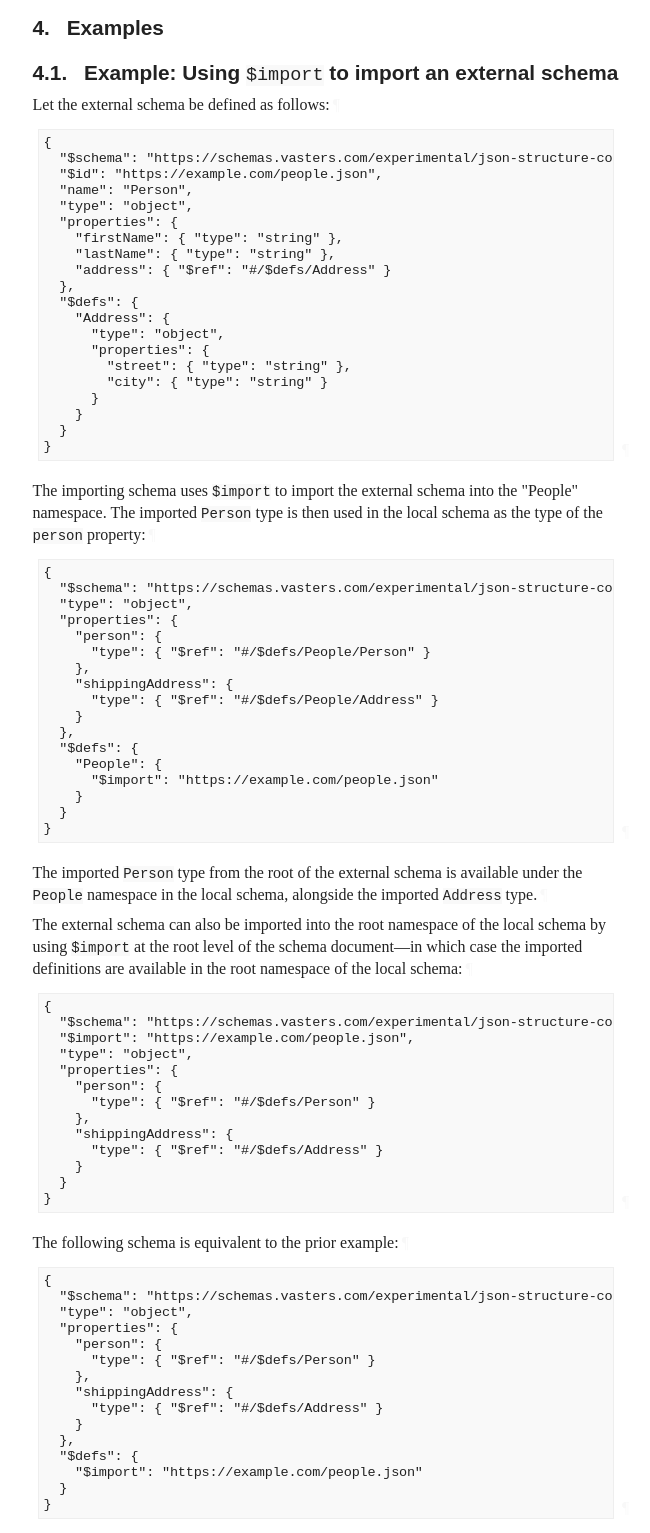
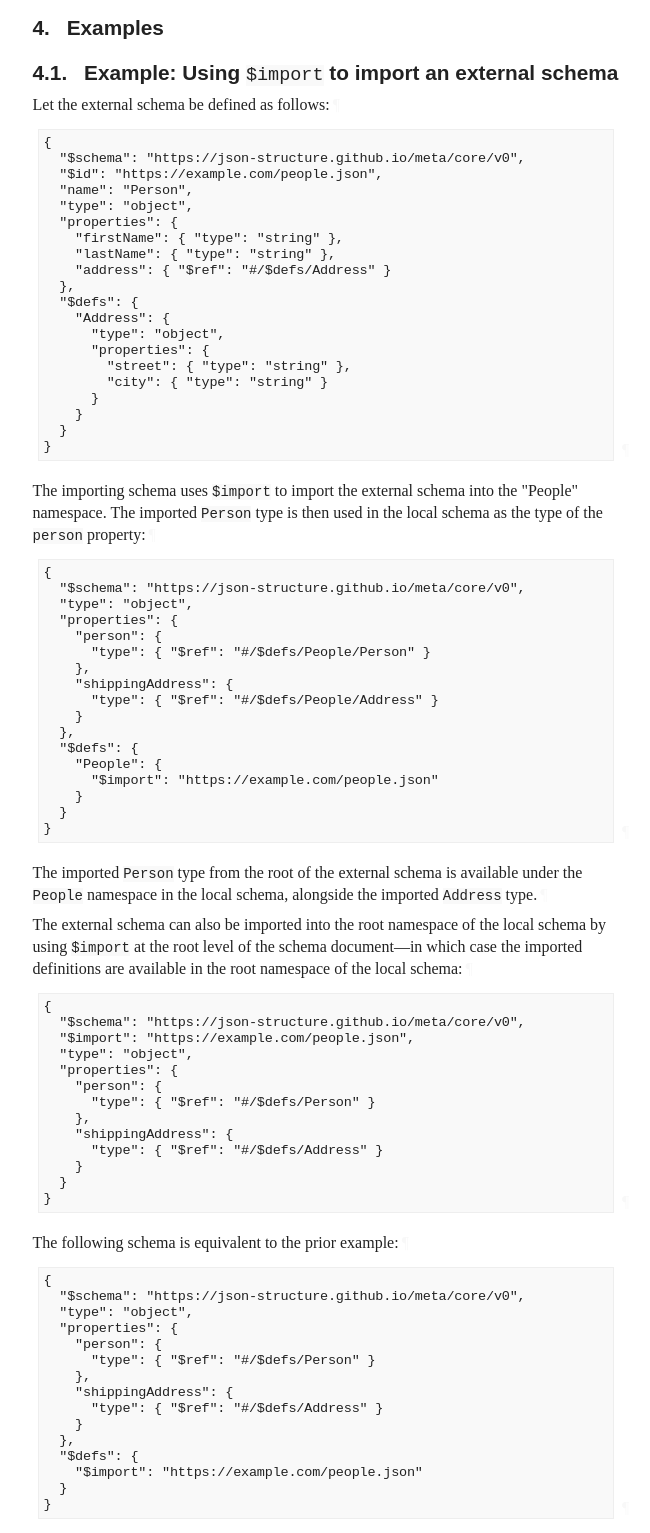
Before and after one commit to json-structure/import, a plain HTML site: page draft-vasters-httpapi-json-structure-import.html in a window 1280 px wide. Shown: the part 2808-4341 px from the top of the page, without its empty margins (92-742 px from the left). Drawn offline with Linux system fonts and the light colour scheme; a web font is replaced by a local one.

Commit message:
Script updating gh-pages from 7d145e4. [ci skip]

```diff
--- a/draft-vasters-httpapi-json-structure-import.html
+++ b/draft-vasters-httpapi-json-structure-import.html
@@ -1281,7 +1281,7 @@ root namespace per section 3.3 of <span>[<a href="#JSTRUCT-CORE" class="cite xre
 <div class="lang-json sourcecode" id="section-3.1-5">
 <pre>
 {
-  "$schema": "https://schemas.vasters.com/experimental/json-structure-core/v0",
+  "$schema": "https://json-structure.github.io/meta/core/v0",
   "$import": "https://example.com/people.json"
 }
 </pre><a href="#section-3.1-5" class="pilcrow">¶</a>
@@ -1291,7 +1291,7 @@ the prior example:<a href="#section-3.1-6" class="pilcrow">¶</a></p>
 <div class="lang-json sourcecode" id="section-3.1-7">
 <pre>
 {
-  "$schema": "https://schemas.vasters.com/experimental/json-structure-core/v0",
+  "$schema": "https://json-structure.github.io/meta/core/v0",
   "$defs": {
     "$import": "https://example.com/people.json"
   }
@@ -1348,7 +1348,7 @@ without importing the root type of the external schema.<a href="#section-3.2-3"
 <div class="lang-json sourcecode" id="section-4.1-2">
 <pre>
 {
-  "$schema": "https://schemas.vasters.com/experimental/json-structure-core/v0",
+  "$schema": "https://json-structure.github.io/meta/core/v0",
   "$id": "https://example.com/people.json",
   "name": "Person",
   "type": "object",
@@ -1375,7 +1375,7 @@ as the type of the <code>person</code> property:<a href="#section-4.1-3" class="
 <div class="lang-json sourcecode" id="section-4.1-4">
 <pre>
 {
-  "$schema": "https://schemas.vasters.com/experimental/json-structure-core/v0",
+  "$schema": "https://json-structure.github.io/meta/core/v0",
   "type": "object",
   "properties": {
     "person": {
@@ -1403,7 +1403,7 @@ schema:<a href="#section-4.1-6" class="pilcrow">¶</a></p>
 <div class="lang-json sourcecode" id="section-4.1-7">
 <pre>
 {
-  "$schema": "https://schemas.vasters.com/experimental/json-structure-core/v0",
+  "$schema": "https://json-structure.github.io/meta/core/v0",
   "$import": "https://example.com/people.json",
   "type": "object",
   "properties": {
@@ -1421,7 +1421,7 @@ schema:<a href="#section-4.1-6" class="pilcrow">¶</a></p>
 <div class="lang-json sourcecode" id="section-4.1-9">
 <pre>
 {
-  "$schema": "https://schemas.vasters.com/experimental/json-structure-core/v0",
+  "$schema": "https://json-structure.github.io/meta/core/v0",
   "type": "object",
   "properties": {
     "person": {
@@ -1453,7 +1453,7 @@ namespace:<a href="#section-4.2-2" class="pilcrow">¶</a></p>
 <div class="lang-json sourcecode" id="section-4.2-3">
 <pre>
 {
-  "$schema": "https://schemas.vasters.com/experimental/json-structure-core/v0",
+  "$schema": "https://json-structure.github.io/meta/core/v0",
   "type": "object",
   "properties": {
     "person": {
@@ -1492,7 +1492,7 @@ before. However, the <code>Person</code> type is not imported and available.<a h
 <div class="lang-json sourcecode" id="section-4.3-3">
 <pre>
 {
-  "$schema": "https://schemas.vasters.com/experimental/json-structure-core/v0",
+  "$schema": "https://json-structure.github.io/meta/core/v0",
   "type": "object",
   "properties": {
     "shippingAddress": {
```
Also changed, not shown: draft-vasters-httpapi-json-structure-import.txt.
